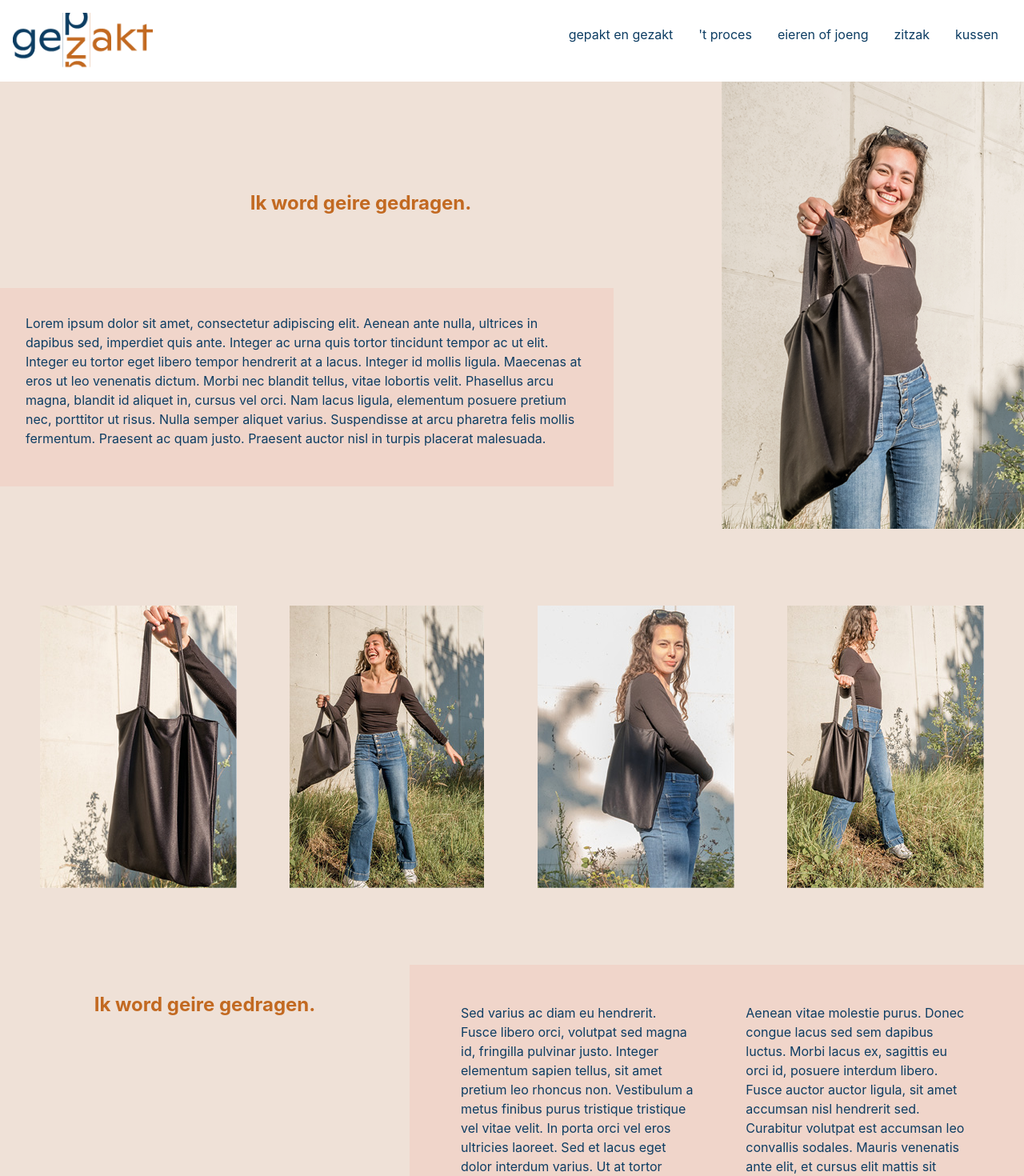
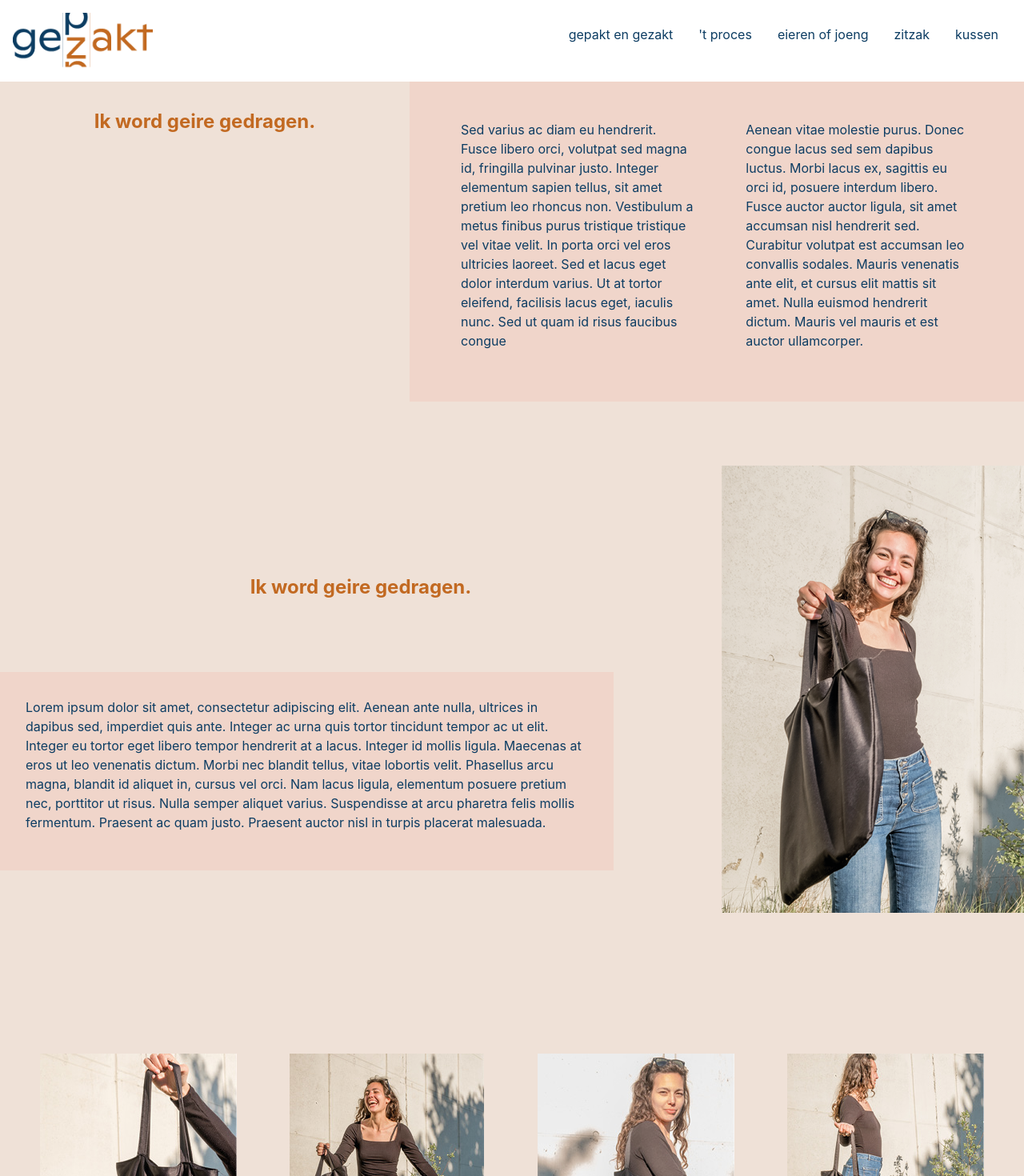
Before and after one commit to samdemaeyer/gepakt-en-gezakt, a React (Create React App) app: page / in a window 1280 px wide. Shown: the top 1470 px of the page at 80% size. Built offline with nearby package versions, Linux system fonts and the light colour scheme.

Commit message:
POC infinite scroll concept

```diff
--- a/src/App.js
+++ b/src/App.js
@@ -3,14 +3,39 @@ import NavBar from './components/NavBar';
 import Section1 from './sections/Section1';
 import Section2 from './sections/Section2';
 
-function App() {
-  return (
-    <>
-      <NavBar />
-      <Section1 />
-      <Section2 />
-    </>
-  );
+
+class App extends React.Component {
+  constructor() {
+    super(...arguments);
+    this.state = {
+      sections: [
+        <Section1 key={0} id="section-1" />,
+        <Section2 key={1} id="section-2" />,
+        <Section1 key={2} id="section-1" />,
+        <Section2 key={3} id="section-2" />
+      ]
+    }
+  }
+
+  componentDidMount() {
+    let firstSection = document.getElementById(this.state.sections[0].props.id);
+
+    window.addEventListener('scroll', () => {
+      if (window.pageYOffset > firstSection.clientHeight) {
+        const firstSectionFromArray = this.state.sections.shift();
+        this.setState({ sections: [...this.state.sections, firstSectionFromArray] });
+        firstSection = document.getElementById(this.state.sections[0].props.id);
+      }
+    });
+  }
+  render() {
+    return (
+      <>
+        <NavBar />
+        {this.state.sections}
+      </>
+    );
+  }
 }
 
 export default App;
--- a/src/components/NavBar.js
+++ b/src/components/NavBar.js
@@ -20,7 +20,7 @@ class NavBar extends React.Component {
         <img src="/gepakt-en-gezakt/logo.png" alt="main-logo" className="main-logo" />
         <ul className="nav-items">
           <li>
-            <a href="#section-1" onClick={(e) => this.scrollToAnchor(e, 'section-1')} className="nav-item">
+            <a href="#section-1" onClick={(e) => this.scrollToAnchor(e, 'scroll-section-1')} className="nav-item">
               gepakt en gezakt
             </a>
           </li>
--- a/src/sections/Section1.js
+++ b/src/sections/Section1.js
@@ -1,10 +1,10 @@
 import React from 'react';
 import './Section1.scss';
 
-function Section1() {
+function Section1(props) {
   return (
-    <>
-      <section className="bg-light" id="section-1">
+    <div id={props.id}>
+      <section className="bg-light section" id="scroll-section-1">
         <div className="section-left">
           <h2 className="section-title">Ik word geire gedragen.</h2>
           <article className="section-article">
@@ -29,7 +29,7 @@ function Section1() {
         <img className="section-img-small" src="/gepakt-en-gezakt/section-1/girl-waring-bag.jpg" alt="girl waring bag on shoulder"/>
         <img className="section-img-small" src="/gepakt-en-gezakt/section-1/girl-holding-bag-2.jpg" alt="girl holding bag"/>
       </section>
-    </>
+    </div>
   );
 }
 
--- a/src/sections/Section1.scss
+++ b/src/sections/Section1.scss
@@ -1,6 +1,7 @@
 @import '../styles/variables';
 
 #section-1 {
+  .section {
     display: flex;
     justify-content: space-between;
 
@@ -38,3 +39,4 @@
       display: none;;
     }
   }
+}
--- a/src/sections/Section2.js
+++ b/src/sections/Section2.js
@@ -3,7 +3,6 @@ import './Section2.scss';
 
 function Section2() {
   return (
-    <>
     <section className="section bg-light" id="section-2">
       <h2 className="section-title">Ik word geire gedragen.</h2>
       <article className="section-article">
@@ -21,7 +20,6 @@ function Section2() {
         </p>
       </article>
     </section>
-    </>
   );
 }
 
--- a/src/styles/index.scss
+++ b/src/styles/index.scss
@@ -9,6 +9,11 @@
 
 body {
   padding-top: $nav-bar-height;
+  -ms-overflow-style: none;
+
+  &::-webkit-scrollbar {
+    display: none;
+  }
 }
 
 .bg-light {
```
Lines whose indentation alone changed are shown as unchanged.
